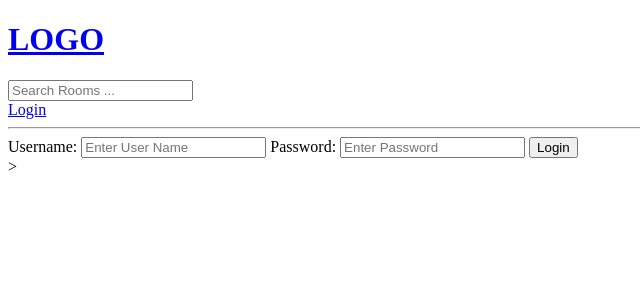
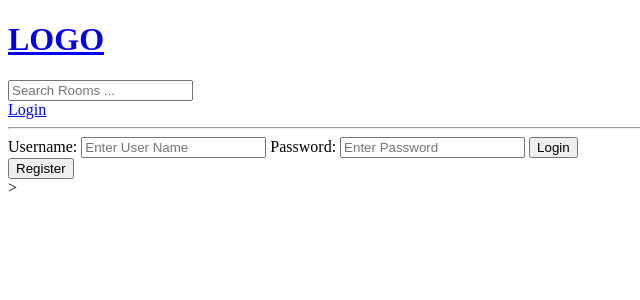
Before and after one commit to yihaozhong/CyclingConnected, a Django app: page /login/ in a window 1280 px wide. Shown: the top 300 px of the page, without its empty margins (0-640 px from the left). Run offline with Django 4.2, Linux system fonts and the light colour scheme.

Commit message:
Register - button

```diff
--- a/base/templates/base/login_register.html
+++ b/base/templates/base/login_register.html
@@ -15,4 +15,14 @@
 
     </form>
 </div>
+
+<div>
+    <form method = "POST" action="">
+        {% csrf_token %}
+
+
+        <input type="submit" value ="Register">
+
+    </form>
+</div>
 {% endblock content%}
--- a/base/urls.py
+++ b/base/urls.py
@@ -5,6 +5,8 @@ from django.http import HttpResponse
 urlpatterns = [
     path('login/', views.loginPage, name = 'login'),
     path('logout/', views.logoutUser, name = 'logout'),
+    path('register/', views.registerPage, name = 'register'),
+
 
     path('', views.home, name="home"),
     path('room/<str:pk>/', views.room, name="room"),
--- a/base/views.py
+++ b/base/views.py
@@ -27,7 +27,7 @@ from .forms import RoomForm
 
 # dont use login()
 def loginPage(request):
-
+    page = 'login'
     if request.user.is_authenticated:
         return redirect('home')
 
@@ -52,12 +52,16 @@ def loginPage(request):
         else:
             messages.error(request, 'Username OR Password Not CORRECT!')
 
-    context = {}
+    context = {'page':page}
     return render(request, 'base/login_register.html', context)
 
 def logoutUser(request):
     logout(request)
     return redirect('home')
+
+def registerPage(request):
+    page = 'register'
+    return render(request, 'base/login_register.html')
 
 def home(request):
     q = request.GET.get('q') if request.GET.get('q') != None else ''
```
Also changed, not shown: db.sqlite3.
